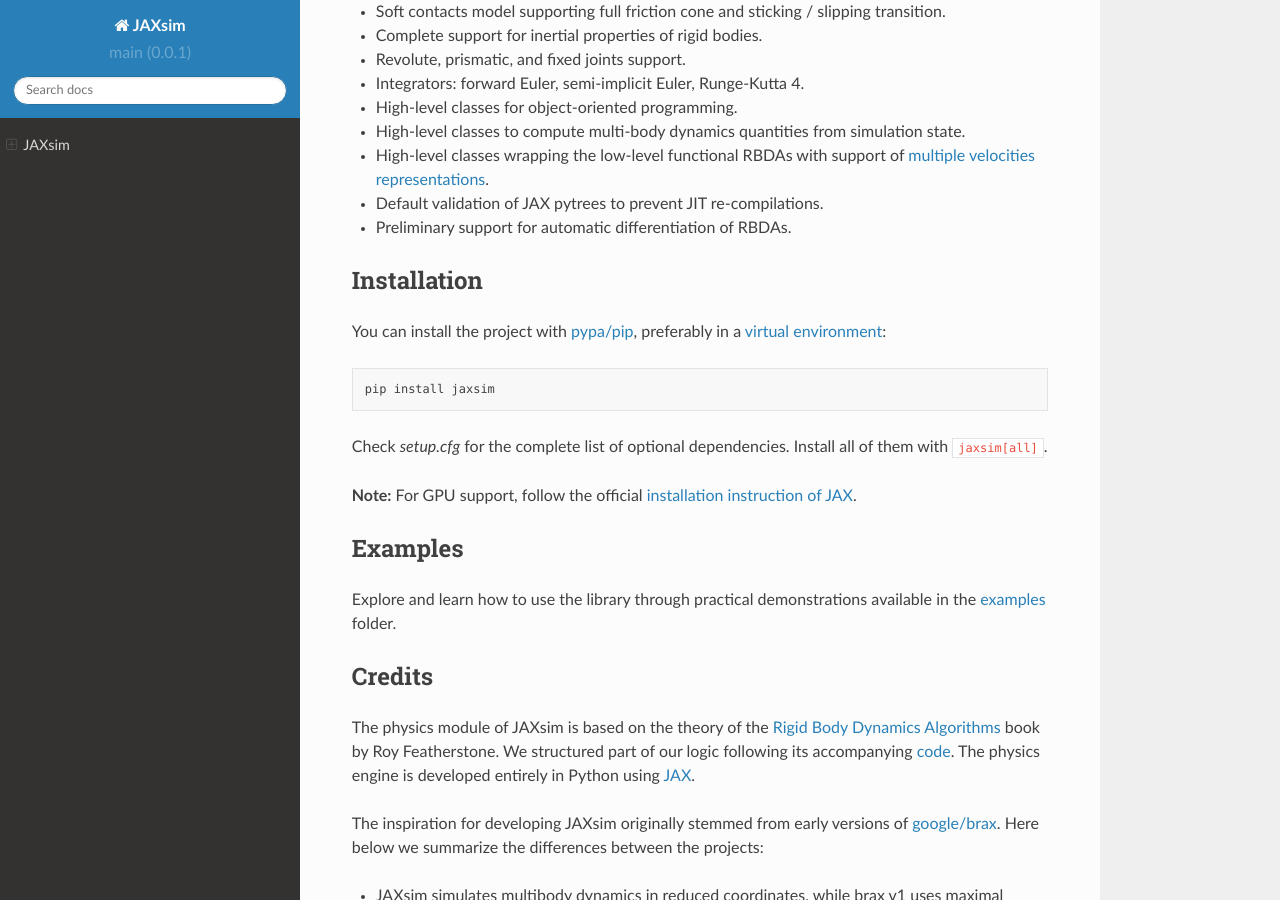
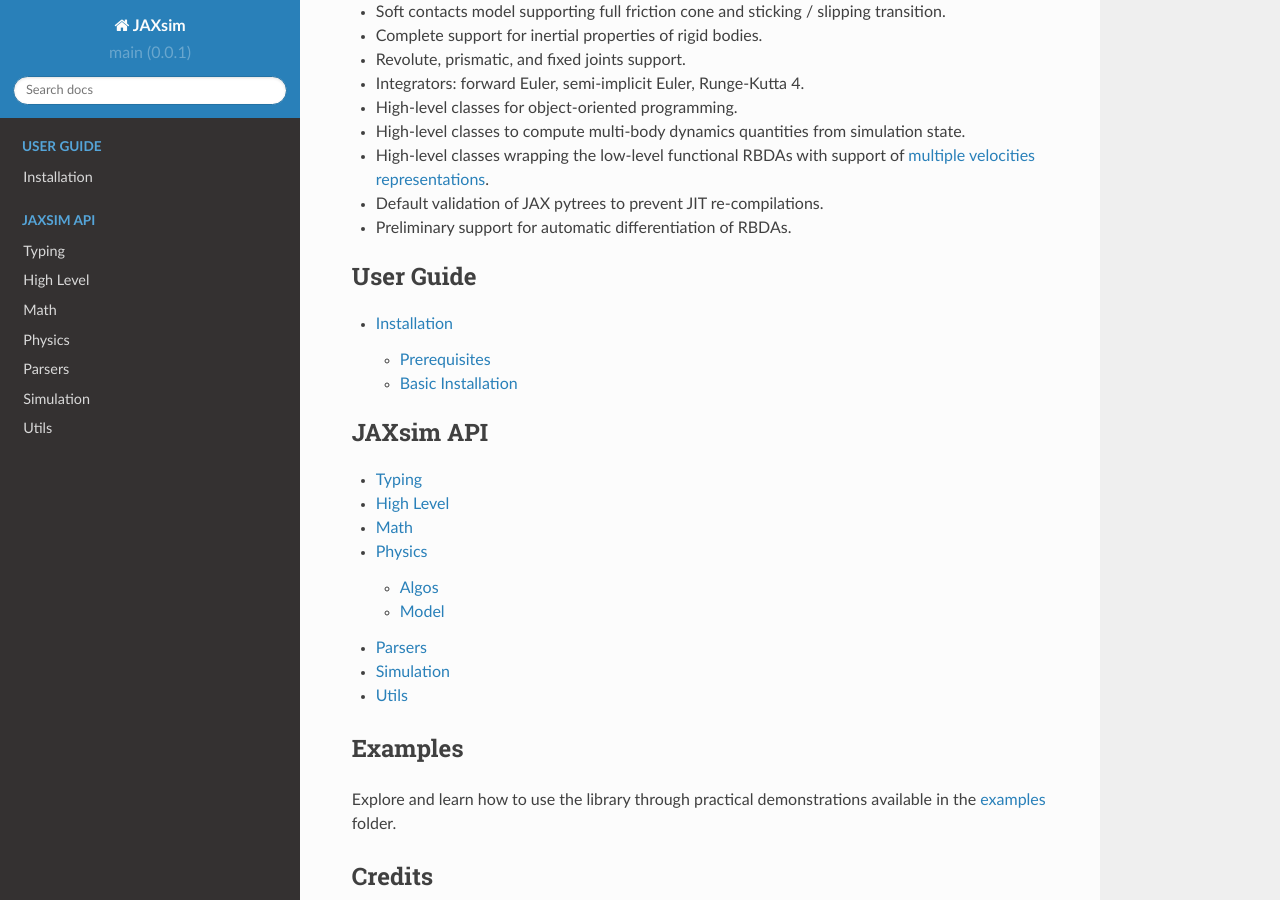
Before and after one commit to ami-iit/jaxsim, a Sphinx documentation site: the page built from docs/index.rst, in a window 1280 px wide and 900 px high, scrolled down 658 px. Built offline with Sphinx 7.4.7 and the Read the Docs theme 2.0.0, drawn with Linux system fonts in a browser that asks for light colours.

Commit message:
Update documentation index and lint

```diff
--- a/docs/index.rst
+++ b/docs/index.rst
@@ -28,18 +28,24 @@
 - Default validation of JAX pytrees to prevent JIT re-compilations.
 - Preliminary support for automatic differentiation of RBDAs.
 
-Installation
-------------
+.. toctree::
+   :maxdepth: 2
+   :caption: User Guide
 
-You can install the project with `pypa/pip <https://github.com/pypa/pip/>`_, preferably in a `virtual environment <https://docs.python.org/3/tutorial/venv.html>`_:
+   guide/install
 
-.. code-block:: bash
+.. toctree::
+   :maxdepth: 2
+   :caption: JAXsim API
 
-    pip install jaxsim
+   modules/typing
+   modules/high_level
+   modules/math
+   modules/physics
+   modules/parsers
+   modules/simulation
+   modules/utils
 
-Check `setup.cfg` for the complete list of optional dependencies. Install all of them with ``jaxsim[all]``.
-
-**Note:** For GPU support, follow the official `installation instruction of JAX <https://github.com/google/jax/#installation>`_.
 
 Examples
 --------
--- a/docs/jaxsim_conda_env.yml
+++ b/docs/jaxsim_conda_env.yml
@@ -1,7 +1,6 @@
 name: jaxsim
 channels:
   - conda-forge
-  # - nvidia
 dependencies:
   - coloredlogs
   - python=3.11
@@ -10,7 +9,6 @@
   - jaxlib
   - jaxlie
   - jinja2
-  # - cuda-nvcc
   - rod
   - coloredlogs
   - sphinx
```
Also changed, not shown: 3 other files.
